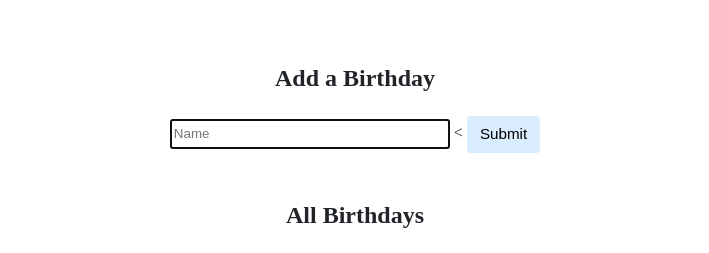
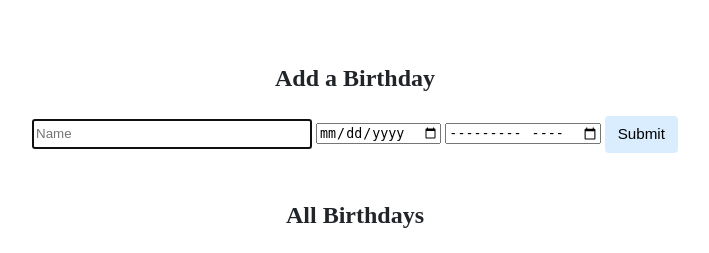
Before and after one commit to andretdr/CS50, a Flask app: page / in a window 1280 px wide. Shown: the part 200-453 px from the top of the page, without its empty margins (285-994 px from the left). Run offline with Flask 3, Linux system fonts and the light colour scheme; data comes from the database, SQL or seed files in the repository; some libraries are stand-ins or nearby versions.

Commit message:
Tue, Apr 16, 2024, 3:05 PM +08:00

```diff
--- a/birthdays/templates/index.html
+++ b/birthdays/templates/index.html
@@ -17,11 +17,9 @@
 
                 <form action="/">
                     <input type="text" autofocus placeholder="Name" id="name" action="post">
-                    <
-
-
-
-                    <button>Submit</button>
+                    <input type="date">
+                    <input type="month">
+                    <input type="submit">
                 </form>
 
 
```
